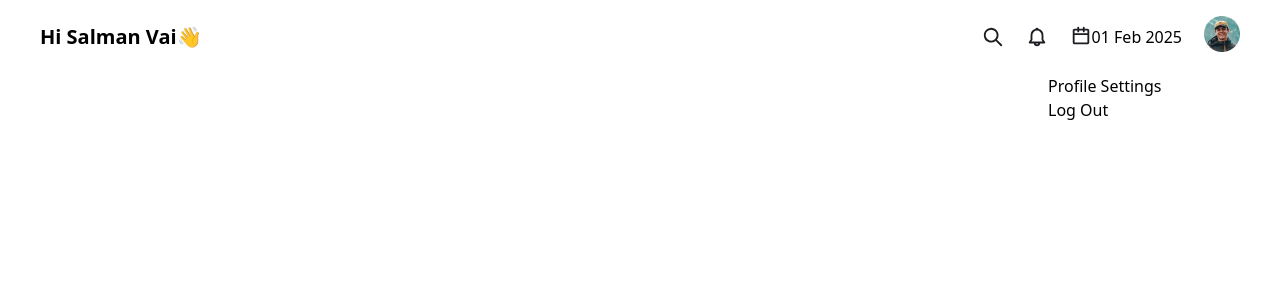
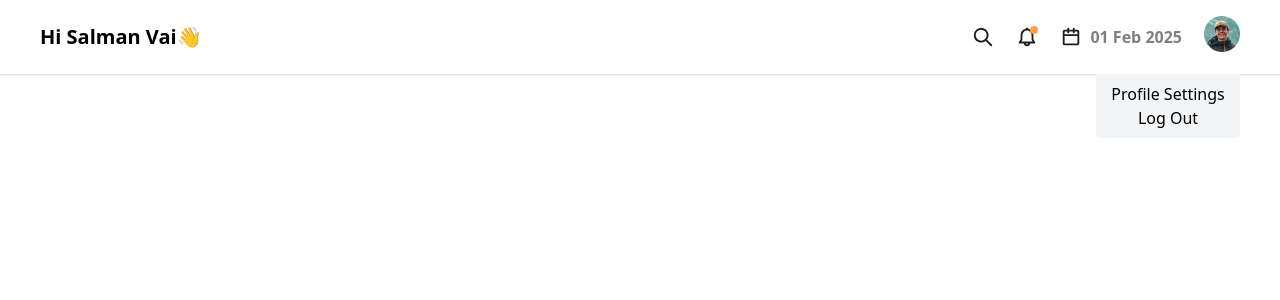
Before and after one commit to Hablu-Programmer-Team/HP-Team, a React (Vite) app: page /dashboard in a window 1280 px wide. Both pictures are taken after a click on the button 1222 px from the left and 34 px from the top of the page. Shown: the top 300 px of the page. Built offline with nearby package versions, Linux system fonts and the light colour scheme.

Commit message:
message ping

```diff
--- a/src/components/team/Hasib/icon.tsx
+++ b/src/components/team/Hasib/icon.tsx
@@ -1,7 +1,7 @@
 import { FC, SVGProps } from "react"
 
 
-export const SearchIcon: FC<SVGProps<SVGSVGElement>> = (props) => <svg xmlns="http://www.w3.org/2000/svg" width="22" height="22" fill="none" {...props} ><path fill="#1C1D22" d="M9.167 3.667a5.5 5.5 0 1 0 0 11 5.5 5.5 0 0 0 0-11m-7.334 5.5a7.333 7.333 0 1 1 13.127 4.497l4.938 4.938a.917.917 0 0 1-1.296 1.296l-4.938-4.938a7.333 7.333 0 0 1-11.83-5.793"/></svg>
+export const SearchIcon: FC<SVGProps<SVGSVGElement>> = (props) => <svg xmlns="http://www.w3.org/2000/svg" width="22" height="22" fill="none" {...props}  className="group" ><path className="fill-[#1C1D22] group-hover:fill-[#FFA048] " d="M9.167 3.667a5.5 5.5 0 1 0 0 11 5.5 5.5 0 0 0 0-11m-7.334 5.5a7.333 7.333 0 1 1 13.127 4.497l4.938 4.938a.917.917 0 0 1-1.296 1.296l-4.938-4.938a7.333 7.333 0 0 1-11.83-5.793"/></svg>
 
 export const NotificationIcon = () => <svg xmlns="http://www.w3.org/2000/svg" width="22" height="22" fill="none"><path fill="#1C1D22" d="M9.3 2.977a1.834 1.834 0 0 1 3.4 0 6.42 6.42 0 0 1 4.717 6.19v4.306l1.679 2.518a.916.916 0 0 1-.763 1.426h-4.157a3.209 3.209 0 0 1-6.352 0H3.667a.917.917 0 0 1-.763-1.426l1.68-2.518V9.167A6.42 6.42 0 0 1 9.3 2.977m.403 14.44a1.376 1.376 0 0 0 2.594 0zM11 4.583a4.583 4.583 0 0 0-4.583 4.584v4.583a.9.9 0 0 1-.154.508l-.884 1.325H16.62l-.883-1.325a.9.9 0 0 1-.154-.508V9.167A4.583 4.583 0 0 0 11 4.583"/></svg>
 
--- a/src/components/team/Hasib/navbar.tsx
+++ b/src/components/team/Hasib/navbar.tsx
@@ -9,21 +9,27 @@ export const Navbar: FC = () => {
     year: "numeric",
   });
   return (
-    <div className="flex justify-between items-center px-10 py-4 ">
+    <div className="flex justify-between items-center px-10 py-4 shadow-sm ">
       <h1 className="font-bold text-xl">Hi Salman Vai👋</h1>
       <div className="flex items-center space-x-[22px]">
         <SearchIcon />
-        <NotificationIcon />
-        <div className="flex">
+        <div className="relative">
+        <NotificationIcon  />
+        <div className="bg-[#FFA048] size-2   absolute top-0 right-0 rounded-full ">
+        <div className="absolute bg-[#FFA048]  size-full animate-ping top-0 right-0  rounded-full "></div>
+        </div>
+        </div>
+
+        <div className="flex items-center gap-2">
           <CalendarIcon />
-          <p>{currentDate}</p>
+          <p className="text-base text-black/50 font-semibold">{currentDate}</p>
         </div>
         <div className="relative">
           <button onClick={() => setIsProfileOpen(!profileOpen)}>
             <img src="/profile.png" alt="" />
           </button>
           {profileOpen && (
-            <div className="absolute  right-0 mt-2 w-48 bg-white z-10 py-2 ">
+            <div className="absolute  right-0 mt-4 w-36 rounded  bg-gray-100 z-10 py-2 text-center  ">
               <a href="" className="block">
                 Profile Settings
               </a>
```
Also changed, not shown: public/user-svgrepo-com (1).svg (added).
